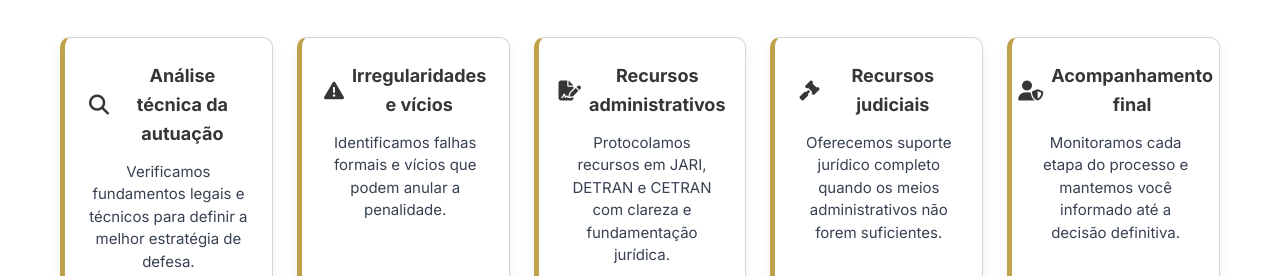
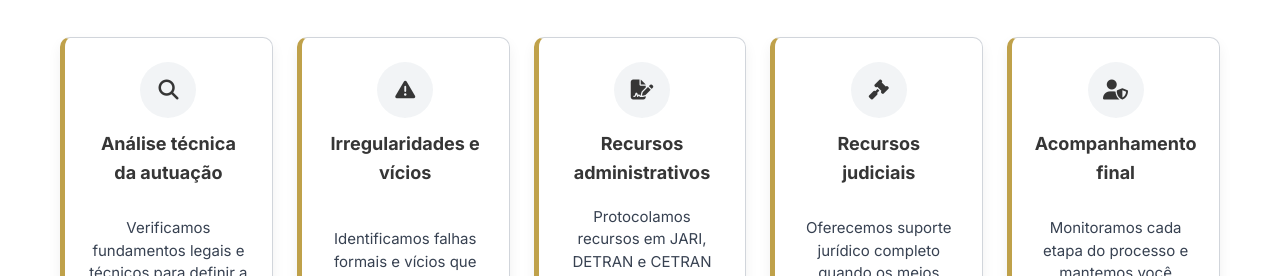
Before and after one commit to RerissonHRS/FGA-Solucoes-em-Transito, a plain HTML site: page index.html in a window 1280 px wide. Shown: the part 524-800 px from the top of the page. Drawn offline with Linux system fonts and the light colour scheme.

Commit message:
Atualização do site

```diff
--- a/css/style.css
+++ b/css/style.css
@@ -577,7 +577,8 @@ ul {
   flex-direction: column;
   /* empilha conteúdo verticalmente */
   justify-content: flex-start;
-  align-items: stretch;
+  align-items: center;
+  /* centraliza ícone e texto */
   height: 100%;
   /* ocupa toda a altura da célula do grid */
   background: var(--white);
@@ -597,33 +598,53 @@ ul {
   box-shadow: 0 10px 22px rgba(0, 0, 0, 0.10);
 }
 
-/* Título e ícone */
+/* Título e ícone: ícone acima do texto, centralizados */
 .card h3 {
   color: var(--primary, #0B1C2D);
   font-weight: 700;
   font-size: 18px;
   margin: 0 0 12px 0;
   display: flex;
+  flex-direction: column;
+  /* ícone em cima do título */
   align-items: center;
   justify-content: center;
-  gap: 8px;
+  gap: 12px;
+  width: 100%;
 }
 
-/* Ícone inline no título */
+/* Ícone dentro do título: círculo consistente e alinhado */
+/* Mantive a cor original como fallback e adicionei --icon-color para controle */
 .card h3 i {
-  color: var(--primary, #0B1C2D);
+  display: inline-flex;
+  align-items: center;
+  justify-content: center;
+  width: 56px;
+  /* ajuste o tamanho conforme necessário */
+  height: 56px;
+  border-radius: 50%;
+  background: rgba(43, 75, 111, 0.06);
+  /* leve fundo circular */
+  color: var(--icon-color, var(--primary, #0B1C2D));
+  /* cor do ícone */
   font-size: 20px;
   line-height: 1;
 }
 
-/* Texto do card ocupa o espaço disponível */
+/* Texto do card ocupa o espaço disponível e fica alinhado */
 .card p {
   font-size: 15px;
   color: #374151;
   line-height: 1.5;
   margin: 0;
   flex: 1 1 auto;
-  /* faz o parágrafo crescer para igualar alturas */
+  display: flex;
+  align-items: center;
+  /* centraliza verticalmente quando o texto for curto */
+  justify-content: center;
+  /* centraliza horizontalmente */
+  text-align: center;
+  padding-top: 6px;
 }
 
 /* Se houver CTA no final do card */
@@ -631,6 +652,18 @@ ul {
   margin-top: 16px;
   align-self: center;
   /* ou stretch para ocupar toda a largura */
+}
+
+/* Caso queira ícones menores em títulos longos, ajuste aqui */
+.card h3.small-icon i {
+  width: 48px;
+  height: 48px;
+  font-size: 18px;
+}
+
+/* Garantir que h3 com ícone inline antigo também fique alinhado (fallback) */
+.card h3 i.fas {
+  vertical-align: middle;
 }
 
 /* Responsivo: uma coluna em telas pequenas */
@@ -643,8 +676,13 @@ ul {
   .step {
     padding: 16px;
   }
+
+  .card h3 i {
+    width: 48px;
+    height: 48px;
+    font-size: 18px;
+  }
 }
-
 
 /* Steps */
 .steps-illustrated {
```
Also changed, not shown: orcamento.html (+1 -2 lines).
